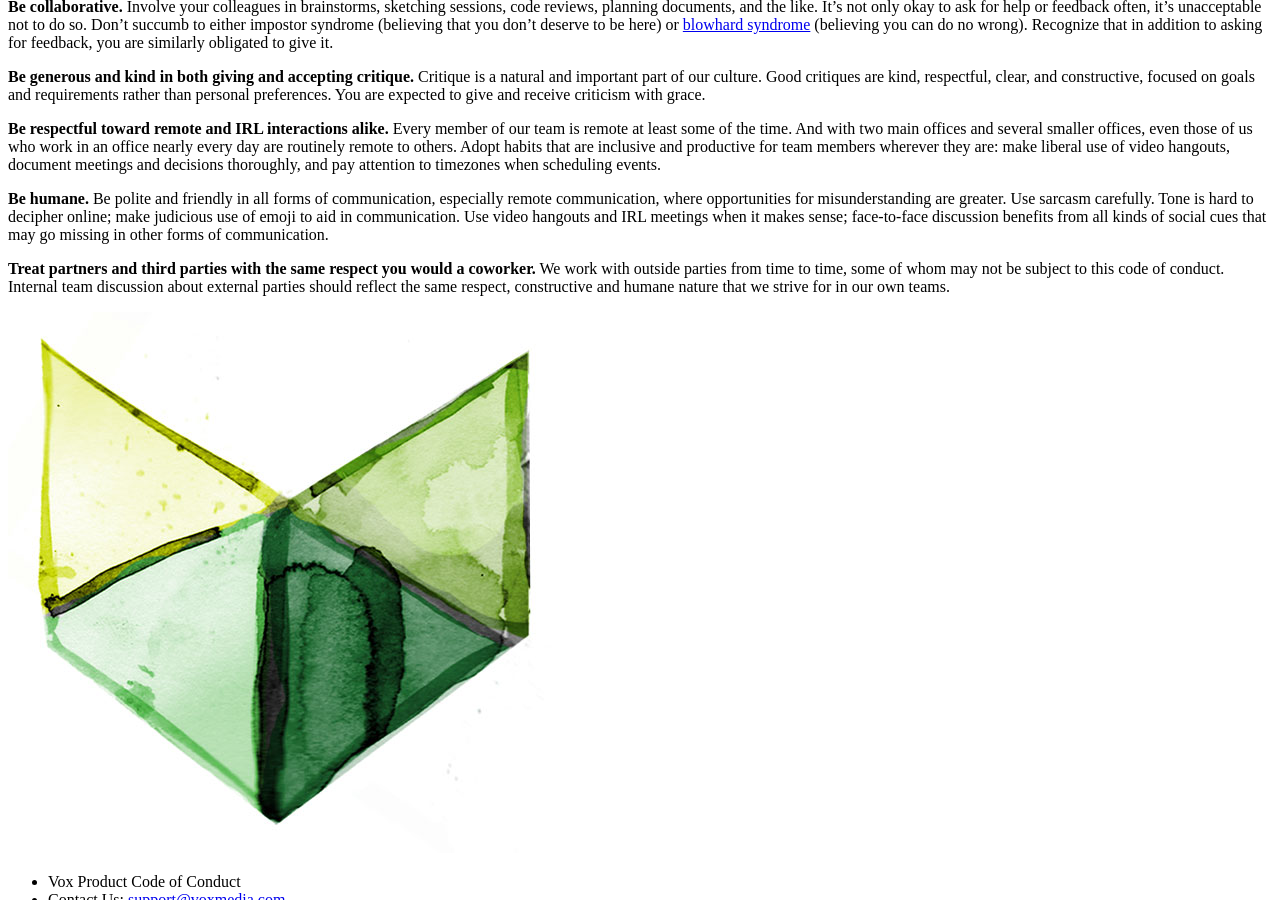
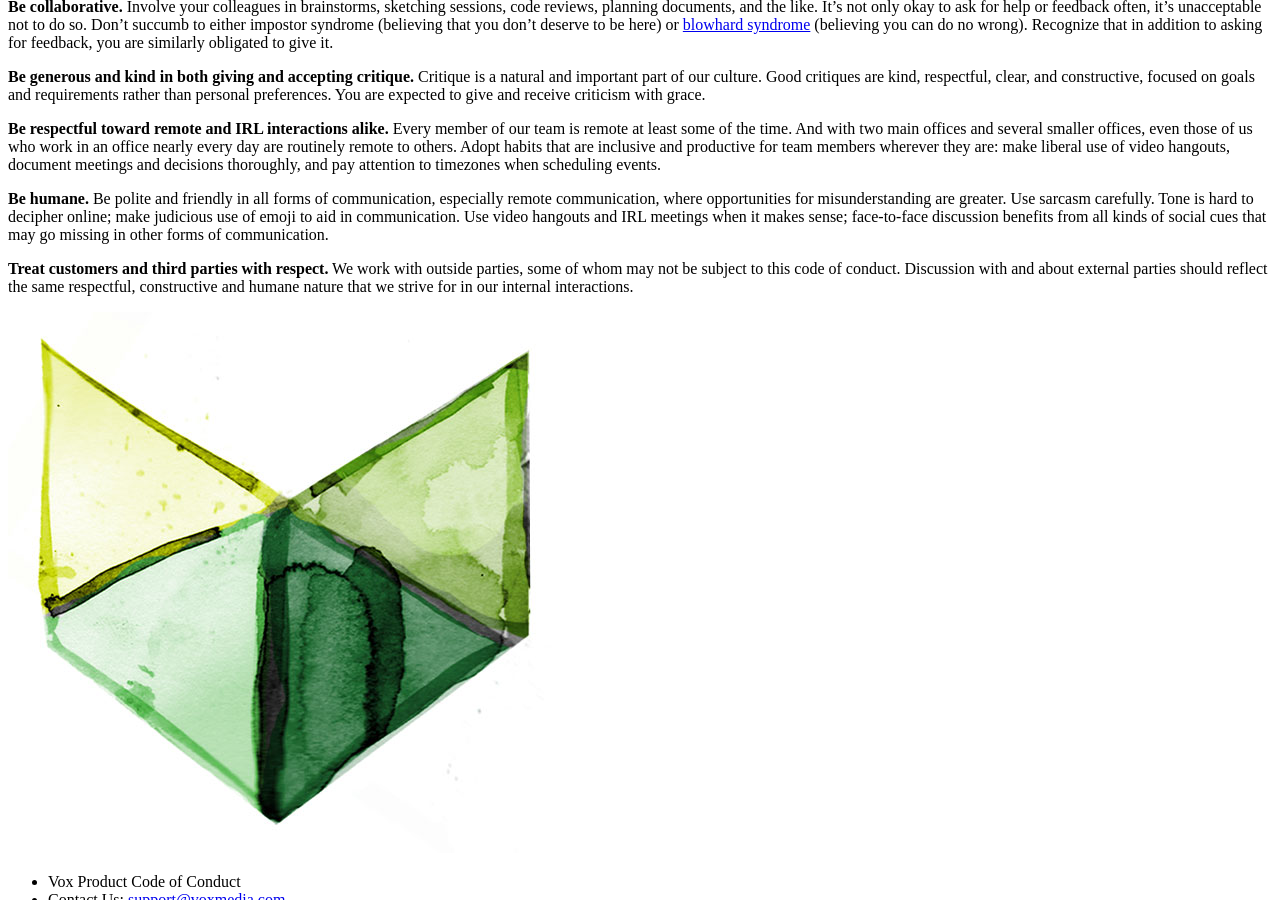
Before and after one commit to voxmedia/code-of-conduct, a Jekyll site: the page built from _posts/2015-10-08-expected-behaviors.md, in a window 1280 px wide and 900 px high, scrolled down 1275 px. Built offline with Jekyll 4.4.1, drawn with Linux system fonts in a browser that asks for light colours.

Commit message:
Update 2015-10-08-expected-behaviors.md

```diff
--- a/_posts/2015-10-08-expected-behaviors.md
+++ b/_posts/2015-10-08-expected-behaviors.md
@@ -18,4 +18,4 @@ Every member of the product team is expected to work hard, be considerate of the
 
 **Be humane.** Be polite and friendly in all forms of communication, especially remote communication, where opportunities for misunderstanding are greater. Use sarcasm carefully. Tone is hard to decipher online; make judicious use of emoji to aid in communication. Use video hangouts and IRL meetings when it makes sense; face-to-face discussion benefits from all kinds of social cues that may go missing in other forms of communication.
 
-**Treat partners and third parties with the same respect you would a coworker.** We work with outside parties from time to time, some of whom may not be subject to this code of conduct. Internal team discussion about external parties should reflect the same respect, constructive and humane nature that we strive for in our own teams.
+**Treat customers and third parties with respect.** We work with outside parties, some of whom may not be subject to this code of conduct. Discussion with and about external parties should reflect the same respectful, constructive and humane nature that we strive for in our internal interactions.
```
